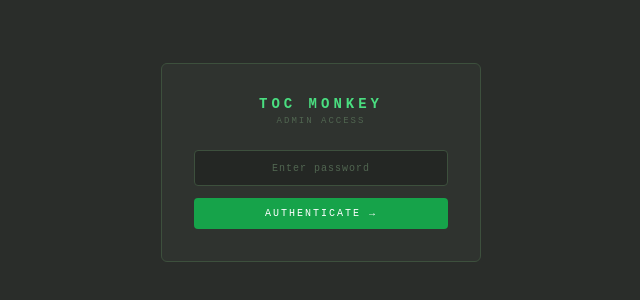
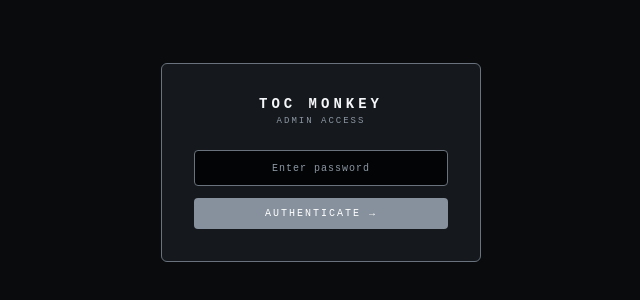
Before and after one commit to tanner84/tocmonkey, a website: page admin.html in a window 1280 px wide. Shown: the part 238-538 px from the top of the page, without its empty margins (319-959 px from the left). Drawn offline with Linux system fonts and the light colour scheme.

Commit message:
style: switch admin to accessible silver-black palette

```diff
--- a/admin.html
+++ b/admin.html
@@ -6,11 +6,11 @@
 <title>TOC MONKEY | Admin</title>
 <style>
 :root {
-  --bg:     #2a2d2a; --panel:  #2f332f; --deep:   #242724;
-  --hover:  #333733; --sel:    #3a403a; --border: #3d503d;
-  --g1:     #4ade80; --g2:     #22c55e; --g3:     #16a34a;
-  --tHi:    #edf2ed; --tMid:   #a8c4a8; --tMute:  #7a9e7a; --tFade: #516651;
-  --red:    #f87171; --amber:  #fbbf24;
+  --bg:     #090b0d; --panel:  #15181c; --deep:   #030405;
+  --hover:  #1d2126; --sel:    #252a30; --border: #69727d;
+  --g1:     #f5f7fa; --g2:     #d7dce2; --g3:     #87919d;
+  --tHi:    #ffffff; --tMid:   #d9dee4; --tMute:  #b7c0ca; --tFade: #8d98a4;
+  --red:    #ff7b7b; --amber:  #ffd166;
   --mono:   'Courier New', monospace;
 }
 * { box-sizing: border-box; margin: 0; padding: 0; }
```
